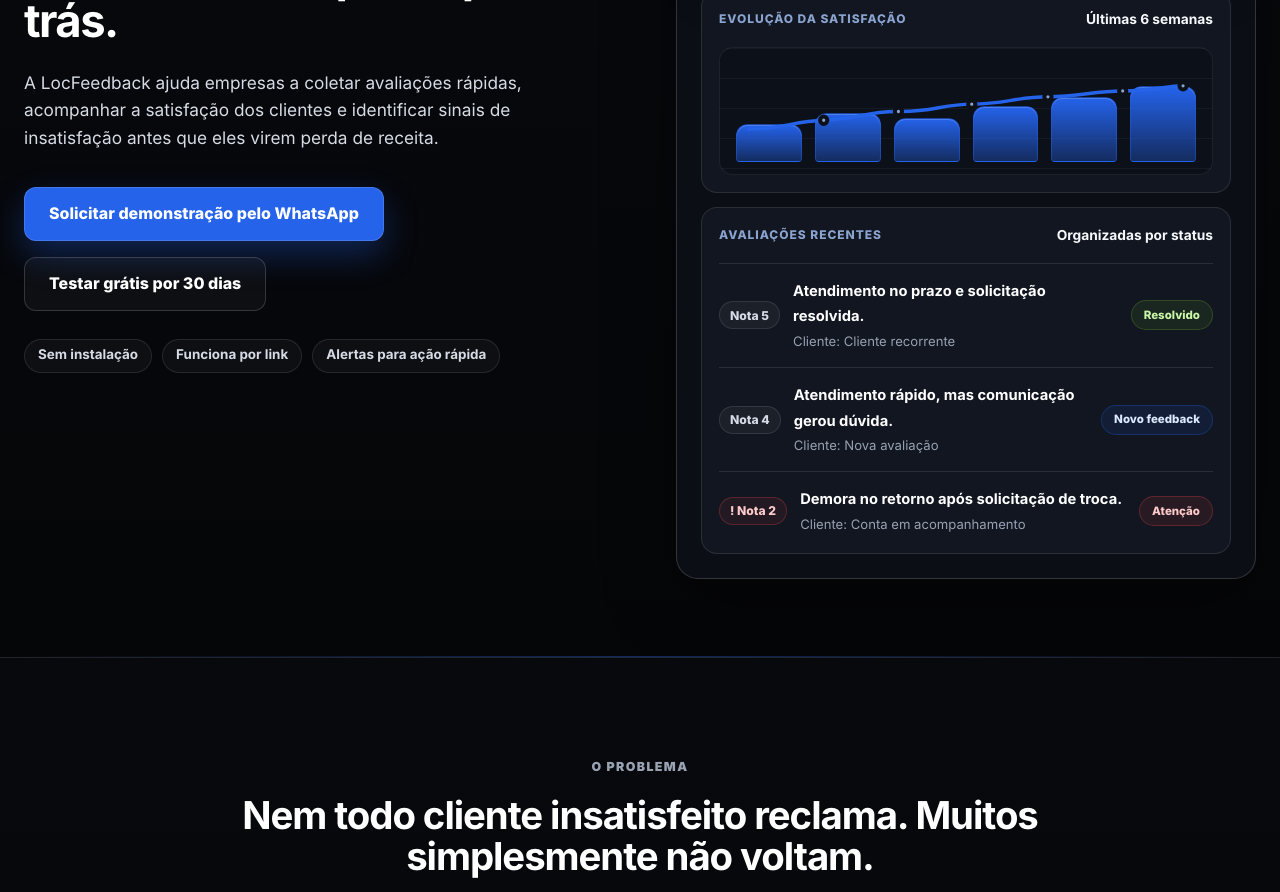
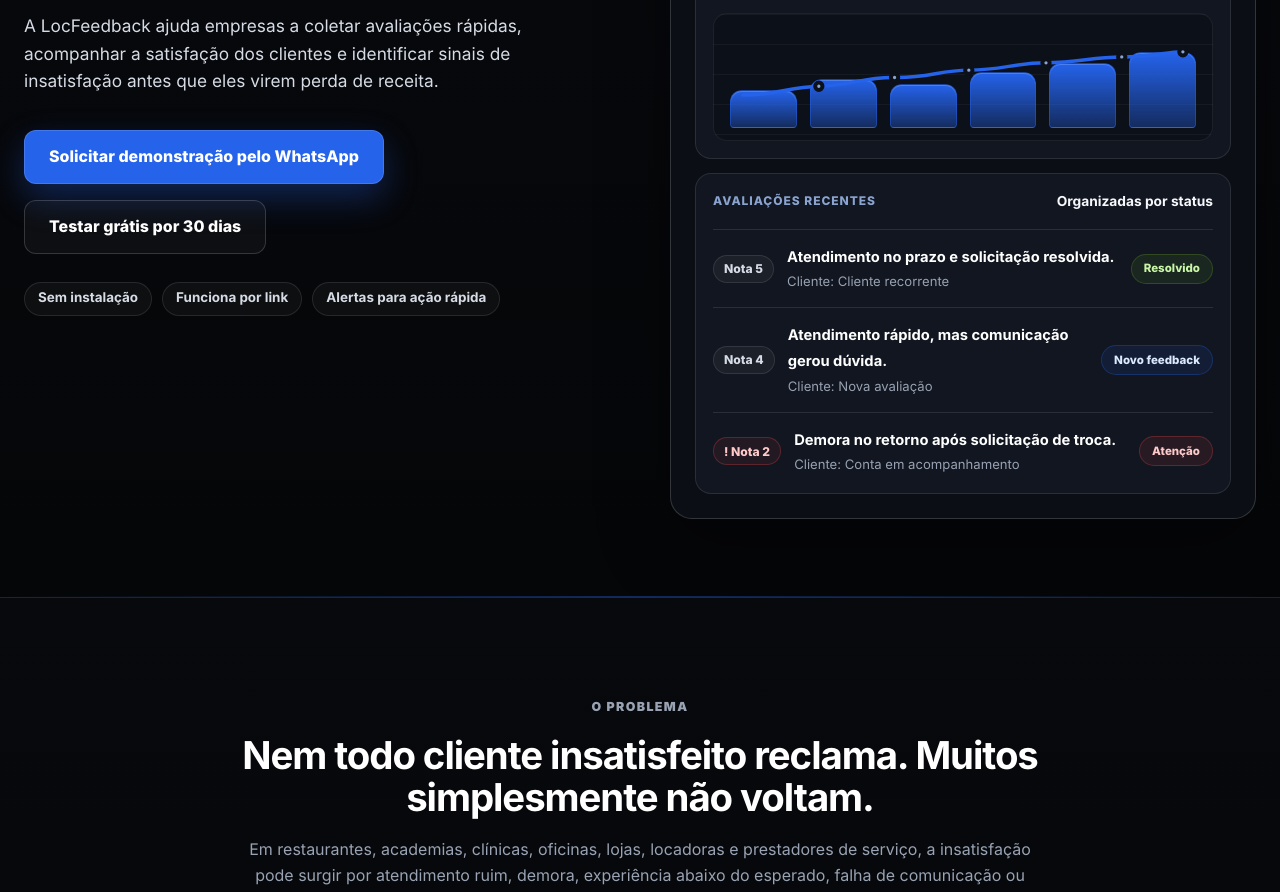
Before and after one commit to cauahabadia/locfeedback-landing, a plain HTML site: page index.html in a window 1280 px wide. Shown: the part 681-1573 px from the top of the page. Drawn offline with Linux system fonts and the light colour scheme.

Commit message:
Refina escala e layout da landing

```diff
--- a/styles.css
+++ b/styles.css
@@ -232,7 +232,7 @@
 .hero {
   position: relative;
   overflow: hidden;
-  padding: 150px 0 78px;
+  padding: 116px 0 78px;
   background:
     radial-gradient(circle at 52% 10%, rgba(37, 99, 235, 0.1), transparent 30rem),
     linear-gradient(180deg, #080a0f 0%, #050608 100%);
@@ -253,12 +253,12 @@
   display: grid;
   grid-template-columns: minmax(0, 740px) minmax(0, 760px);
   align-items: center;
-  gap: 72px;
+  gap: 60px;
 }
 
 .hero-copy {
   min-width: 0;
-  padding-top: 64px;
+  padding-top: 44px;
 }
 
 .eyebrow {
```
